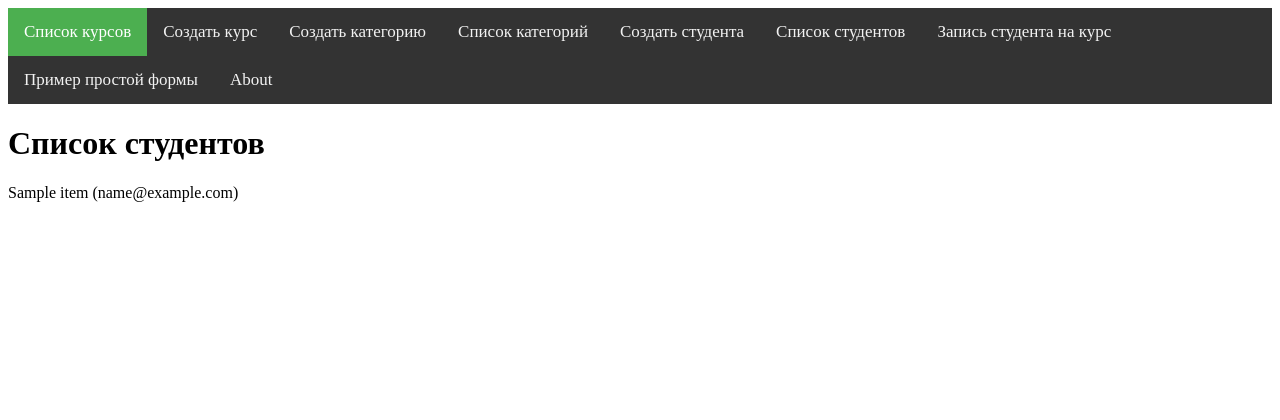
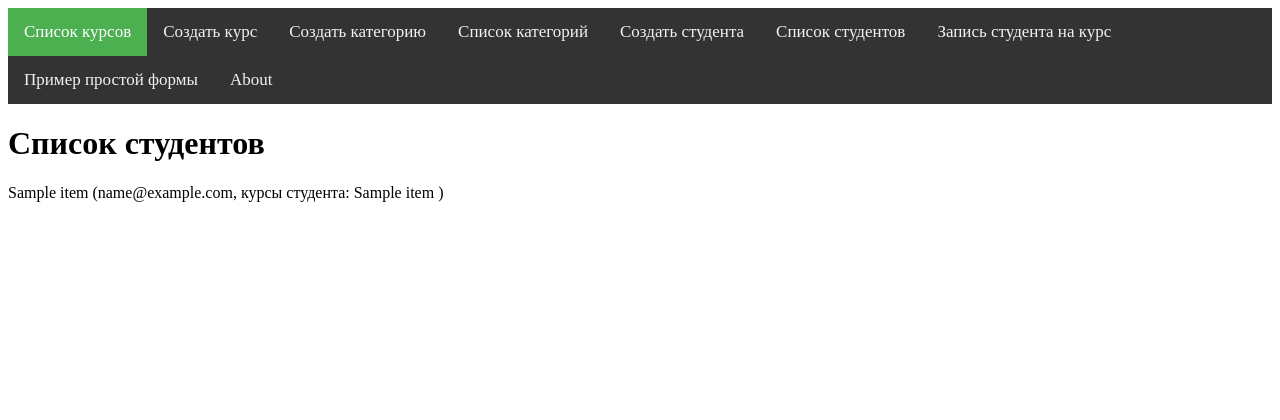
Before and after one commit to yaitzhan/wsgi-framework-usage-example, a Python web app: template templates/student_list.html in a window 1280 px wide. Shown: the top 420 px of the page. Run offline with Jinja, Linux system fonts and the light colour scheme; the template is opened without the code that fills it: most values are stand-ins (such as "Sample title", 1, 10 or a date in 2020).

Commit message:
fix for student list template

```diff
--- a/templates/student_list.html
+++ b/templates/student_list.html
@@ -7,7 +7,7 @@
 <ul>
     {% for item in objects_list %}
     <li>
-        {{item.name}} ({{item.email}})
+        {{item.name}} ({{item.email}}, курсы студента: {% for course in item.courses %}{{course.name}} {% endfor %})
     </li>
     {% endfor %}
 </ul>
```
